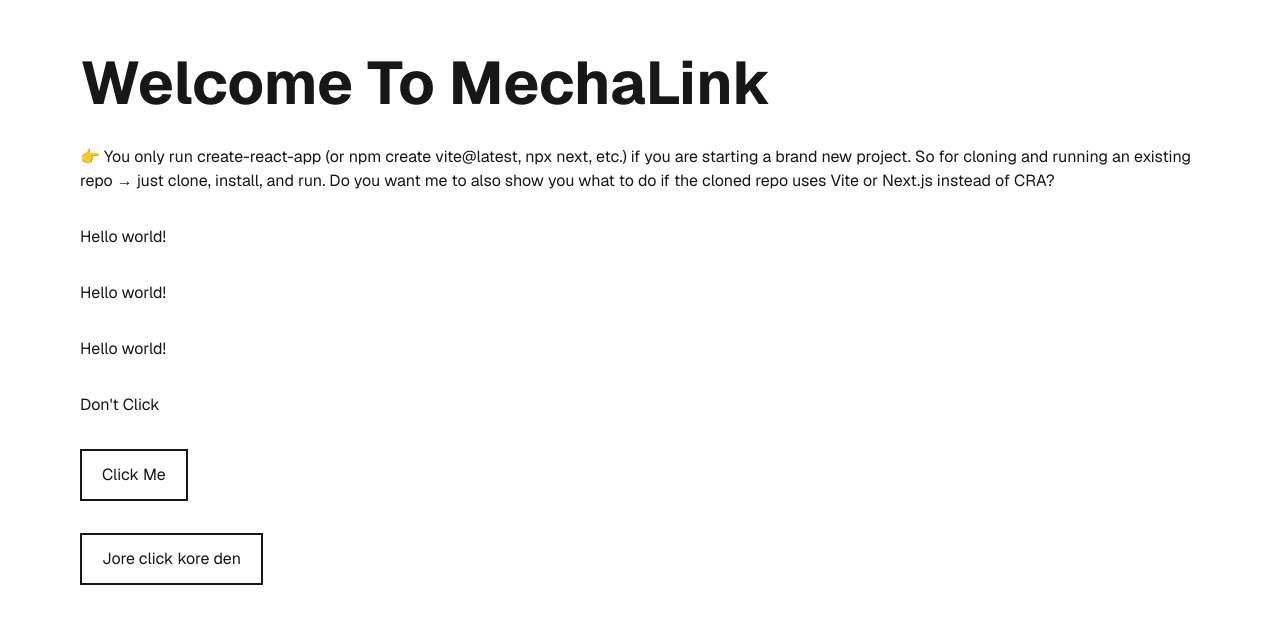
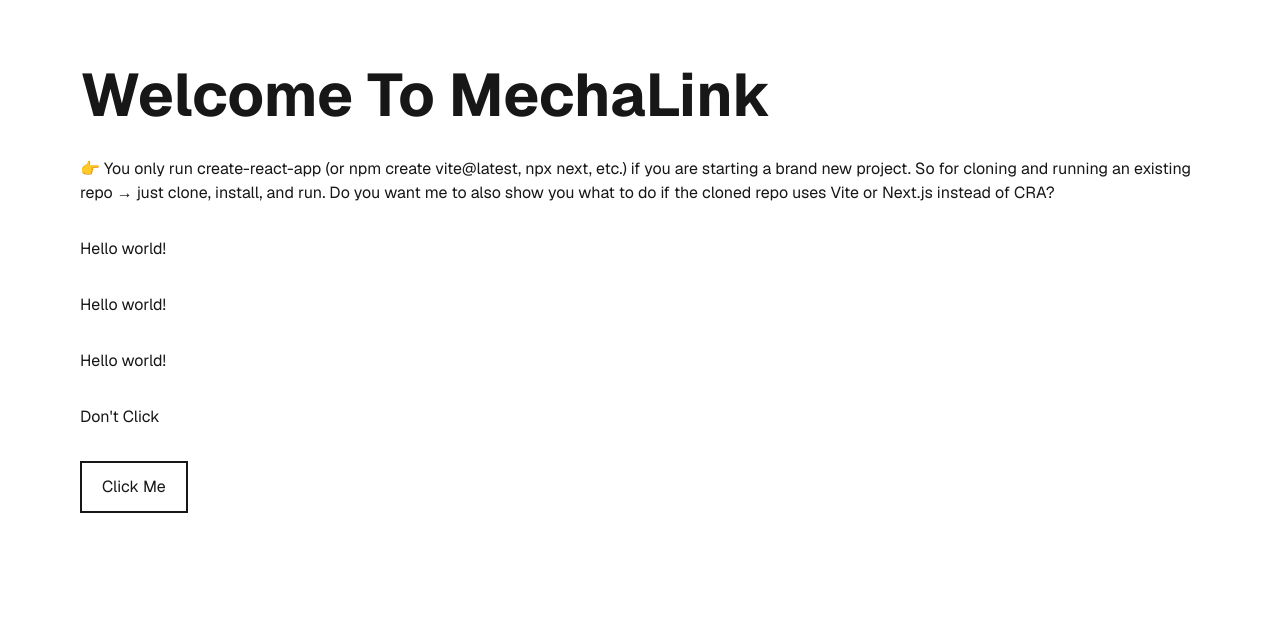
Before and after one commit to Alireja-khan/Mecha-Link, a Next.js app: page / in a window 1280 px wide. Shown: the part 111-734 px from the top of the page. Built offline with nearby package versions, Linux system fonts and the light colour scheme.

Commit message:
error fixes

```diff
--- a/src/app/page.js
+++ b/src/app/page.js
@@ -16,7 +16,7 @@
 
           <button>Don't Click</button>
           <button className=" border-2 py-3 px-5">Click Me</button>
-          <button onClick={alert("besi jore chap diye felechen")} className=" border-2 py-3 px-5">Jore click kore den</button>
+          {/* <button onClick={() =>alert("besi jore chap diye felechen")} className=" border-2 py-3 px-5">Jore click kore den</button> */}
 
       </main>
     </div>
```
